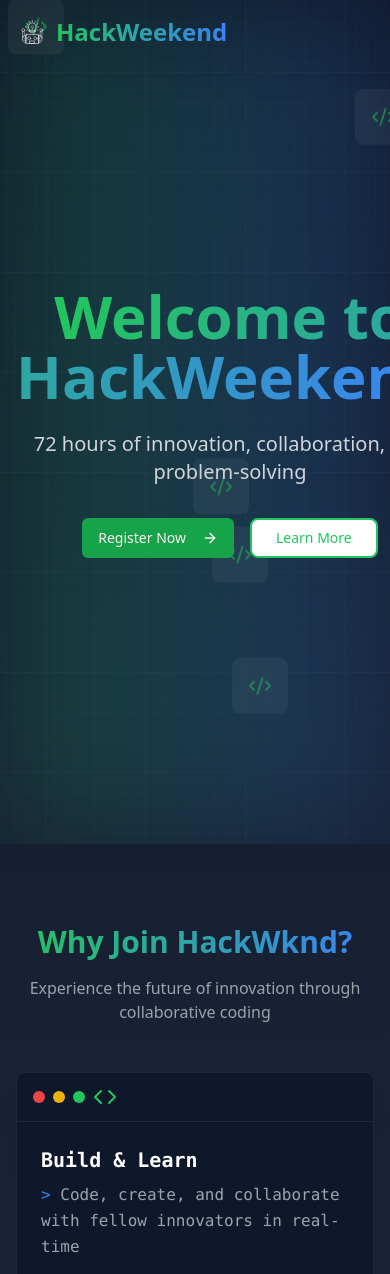
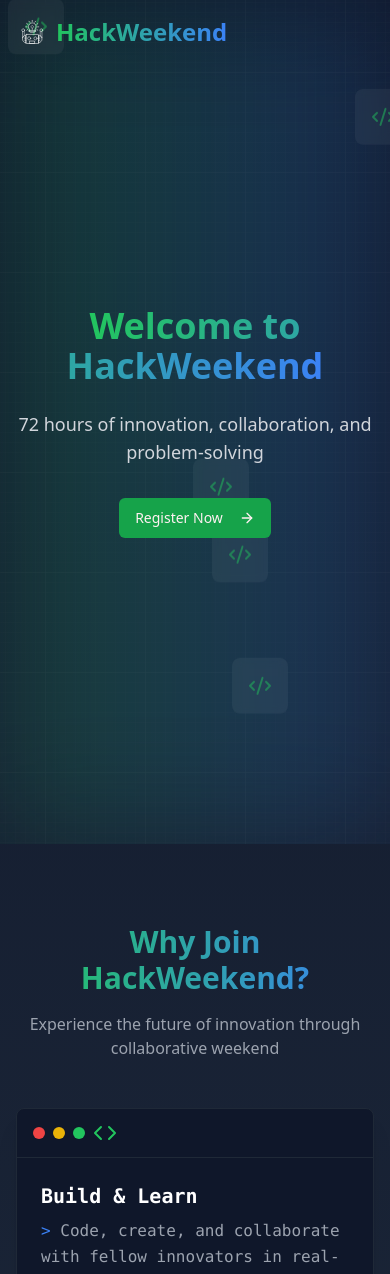
Before and after one commit to Borneo-Digital/hackwknd, a Next.js app in the folder frontend/: page / in a window 390 px wide. Shown: the top 1274 px of the page. Built offline with nearby package versions, Linux system fonts and the light colour scheme; no server answers.

Commit message:
update this landing page to fix iphone issue

```diff
--- a/frontend/src/components/landing-page.tsx
+++ b/frontend/src/components/landing-page.tsx
@@ -177,10 +177,10 @@ export function LandingPageComponent({ initialHackathons }: LandingPageComponent
             <div className="grid lg:grid-cols-2 gap-12 items-center">
               {/* Left side - Main content */}
               <div className="text-center lg:text-left">
-                <h1 className="text-6xl md:text-7xl font-bold mb-6">
+                <h1 className="text-4xl sm:text-5xl md:text-6xl lg:text-7xl font-bold mb-6 break-words">
                   <span className="hack-gradient-text">{typedText}</span>
                 </h1>
-                <p className="text-xl mb-8 text-gray-300">
+                <p className="text-lg sm:text-xl mb-8 text-gray-300">
                   72 hours of innovation, collaboration, and problem-solving
                 </p>
                 <div className="flex flex-wrap gap-4 justify-center lg:justify-start">
@@ -188,9 +188,9 @@ export function LandingPageComponent({ initialHackathons }: LandingPageComponent
                     Register Now
                     <ArrowRight className="ml-2 group-hover:translate-x-1 transition-transform" />
                   </Button>
-                  <Button variant="outline" className="hack-button-secondary">
+                  {/* <Button variant="outline" className="hack-button-secondary">
                     Learn More
-                  </Button>
+                  </Button> */}
                 </div>
               </div>
 
@@ -226,8 +226,8 @@ export function LandingPageComponent({ initialHackathons }: LandingPageComponent
         <section className="py-20 relative">
           <div className="container mx-auto px-4">
             <div className="max-w-2xl mx-auto text-center mb-12">
-              <h2 className="text-3xl font-bold hack-gradient-text mb-4">Why Join HackWknd?</h2>
-              <p className="text-gray-400">Experience the future of innovation through collaborative coding</p>
+              <h2 className="text-3xl font-bold hack-gradient-text mb-4">Why Join HackWeekend?</h2>
+              <p className="text-gray-400">Experience the future of innovation through collaborative weekend</p>
             </div>
             <div className="grid md:grid-cols-3 gap-8">
               <FeatureCard
```
